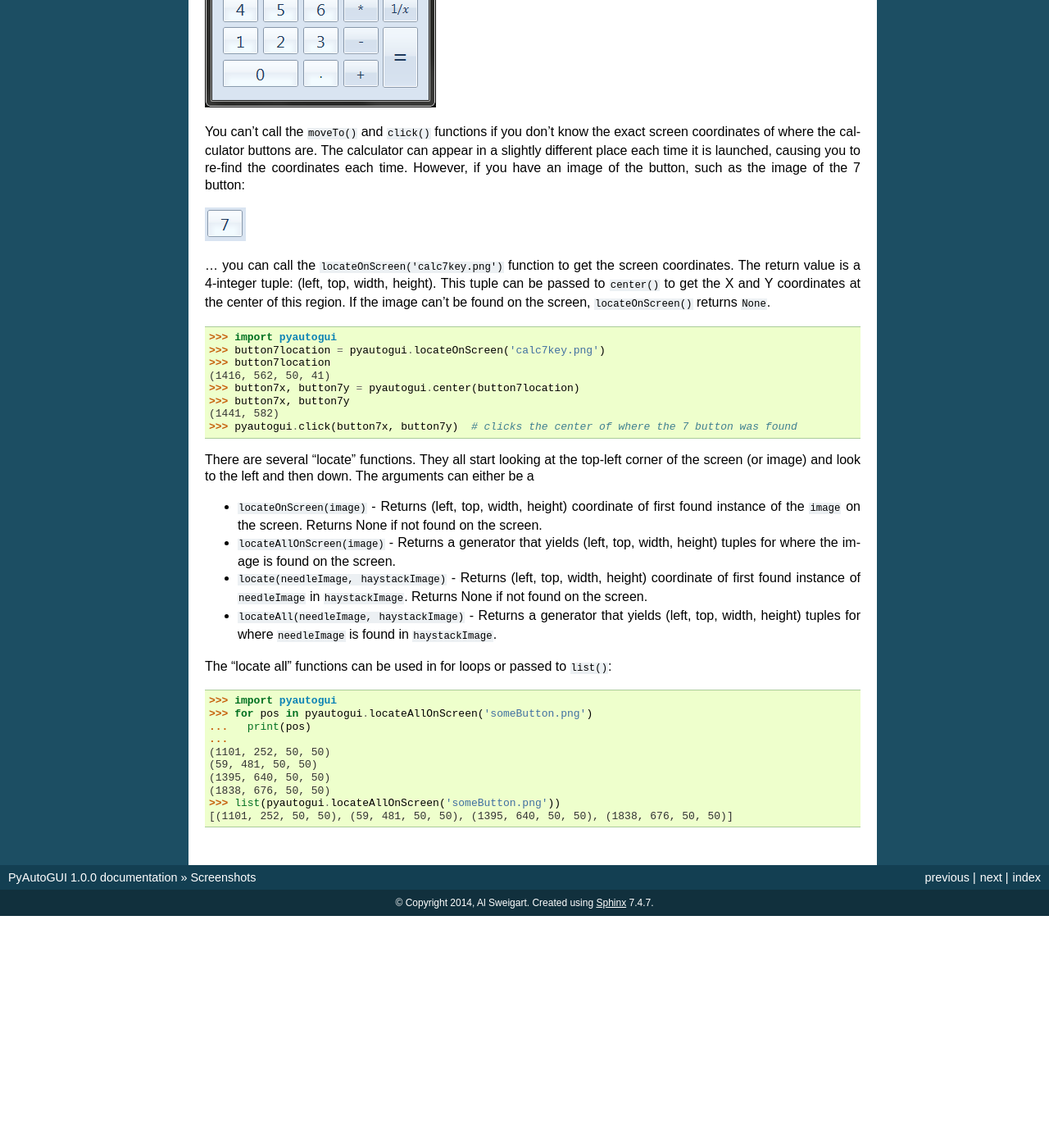
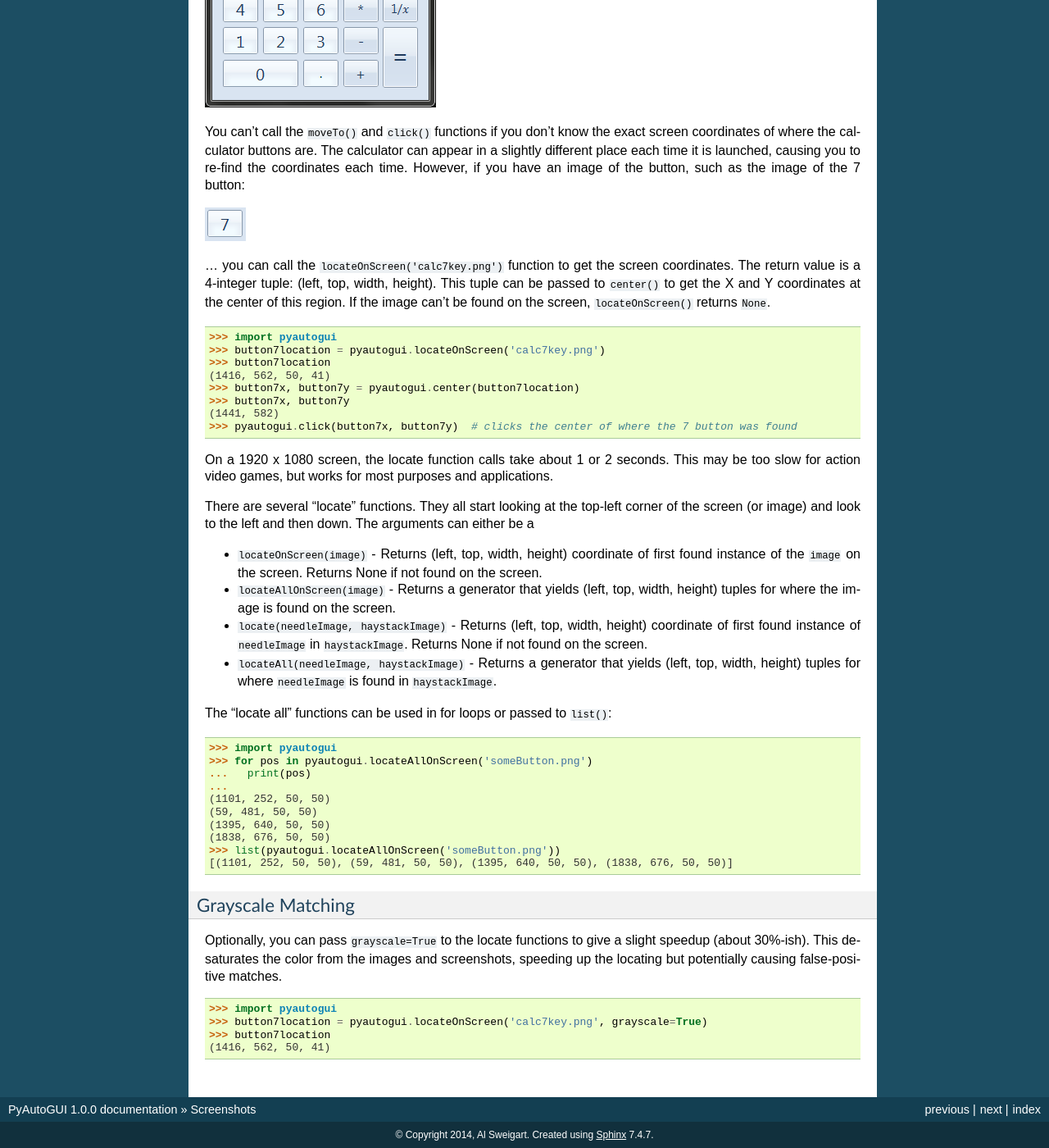
Before and after one commit to asweigart/pyautogui, a Sphinx documentation site: the page built from docs/screenshot.rst, in a window 1280 px wide and 1400 px high, scrolled down 963 px. Shown: the whole window at 82% size. Built offline with Sphinx 7.4.7, drawn with Linux system fonts in a browser that asks for light colours; before the commit the page ends 2080 px from its top, so only the background shows below that.

Commit message:
Updated screenshot documentation.

```diff
--- a/docs/screenshot.rst
+++ b/docs/screenshot.rst
@@ -49,6 +49,8 @@ You can't call the `moveTo()` and `click()` functions if you don't know the exac
     (1441, 582)
     >>> pyautogui.click(button7x, button7y)  # clicks the center of where the 7 button was found
 
+On a 1920 x 1080 screen, the locate function calls take about 1 or 2 seconds. This may be too slow for action video games, but works for most purposes and applications.
+
 There are several "locate" functions. They all start looking at the top-left corner of the screen (or image) and look to the left and then down. The arguments can either be a
 
 - `locateOnScreen(image)` - Returns (left, top, width, height) coordinate of first found instance of the `image` on the screen. Returns None if not found on the screen.
@@ -71,3 +73,13 @@ The "locate all" functions can be used in for loops or passed to `list()`:
     (1838, 676, 50, 50)
     >>> list(pyautogui.locateAllOnScreen('someButton.png'))
     [(1101, 252, 50, 50), (59, 481, 50, 50), (1395, 640, 50, 50), (1838, 676, 50, 50)]
+
+Grayscale Matching
+------------------
+
+Optionally, you can pass `grayscale=True` to the locate functions to give a slight speedup (about 30%-ish). This desaturates the color from the images and screenshots, speeding up the locating but potentially causing false-positive matches.
+
+    >>> import pyautogui
+    >>> button7location = pyautogui.locateOnScreen('calc7key.png', grayscale=True)
+    >>> button7location
+    (1416, 562, 50, 41)
```
